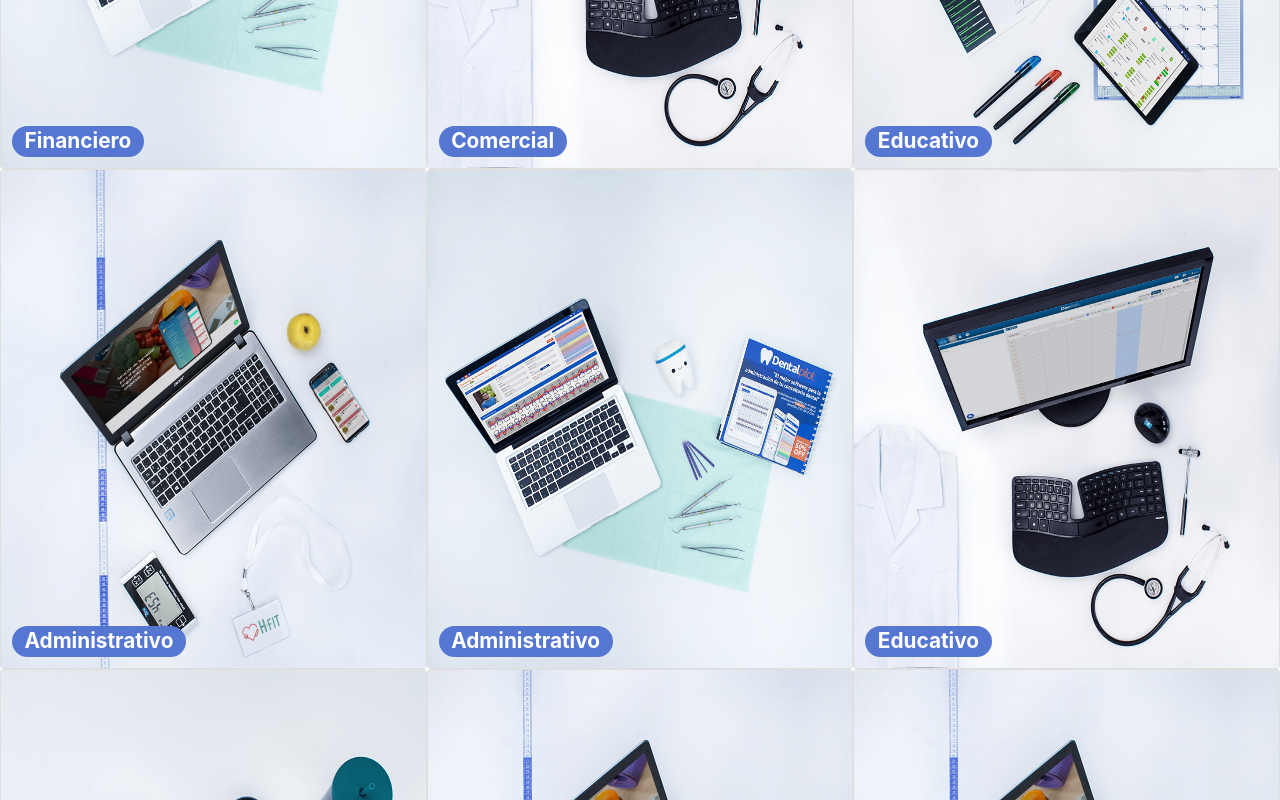
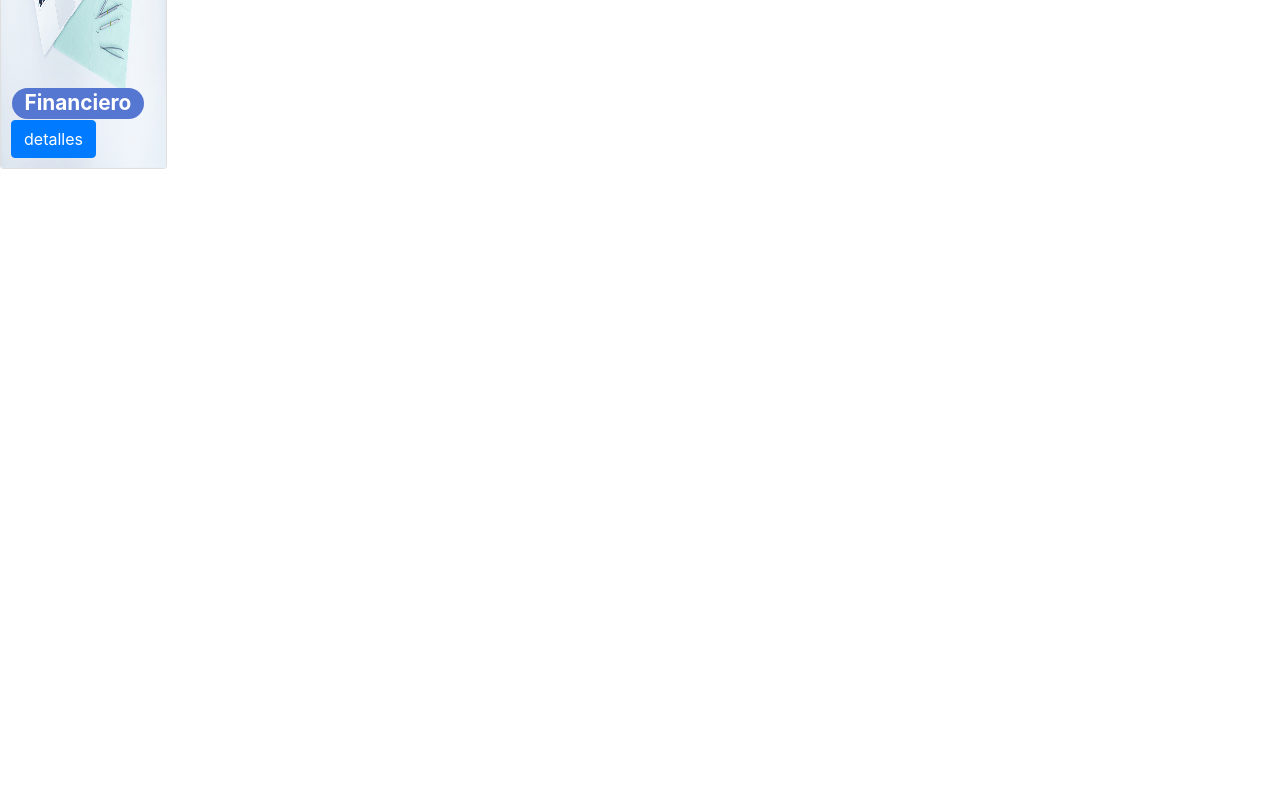
Before and after one commit to ProyectoIntegrador2018/blue-lab, a Vue app in the folder showroom/: page / in a window 1280 px wide. Shown: the part 820-1620 px from the top of the page. After the commit the page ends 989 px from the top, so only its background shows below. Built offline with nearby package versions, Linux system fonts and the light colour scheme; a web font is replaced by a local one.

Commit message:
detalles de proyecto aparecen en boton de card

```diff
--- a/showroom/src/components/CardItem.vue
+++ b/showroom/src/components/CardItem.vue
@@ -16,18 +16,23 @@
               </div>
               <div class="badge-position">
                 <a href="#" class="badge badge-pill badge-primary">{{card.tags}}</a>
-             <!--    <a href="#" class="badge badge-pill badge-light">Tag</a>
+             <!--<a href="#" class="badge badge-pill badge-light">Tag</a>
                 <a href="#" class="badge badge-pill badge-light">Tag</a>
                 <a href="#" class="badge badge-pill badge-light">Tag</a> -->
+                   <button  v-on:click="isDetail = !isDetail" class="btn btn-primary"> detalles </button>
               </div>
+
             </div>
         </div>
       </div>
     </div>
   </div>
 
+<DetailsItem v-show="isDetail" class="detailsItem"></DetailsItem>
 
 </div>
+
+
 
 
 <!--  Seccion para cargar datos
@@ -65,26 +70,18 @@
 
 
 <script>
-  // import DetailsItem from '@/components/DetailsItem.vue'
+  import DetailsItem from '@/components/DetailsItem.vue'
 
 
   export default {
     name: "CardItem",
     data: () => ({
       cards: [
-        { title: 'Proyecto 1', subtitle:'Subtitulo de proyecto' ,src: require('@/assets/Proy1.png'), tags:"Financiero"},
-        { title: 'Proyecto 2', subtitle:'Subtitulo de proyecto' ,src: require('@/assets/Proy2.png'), tags:"Comercial"},
-        { title: 'Proyecto 3', subtitle:'Subtitulo de proyecto' ,src: require('@/assets/Proy3.png'), tags:"Educativo"},
-        { title: 'Proyecto 4', subtitle:'Subtitulo de proyecto' ,src: require('@/assets/Proy4.png'), tags:"Administrativo"},
-        { title: 'Proyecto 5', subtitle:'Subtitulo de proyecto' ,src: require('@/assets/Proy1.png'), tags:"Administrativo"},
-        { title: 'Proyecto 6', subtitle:'Subtitulo de proyecto' ,src: require('@/assets/Proy2.png'), tags:"Educativo"},
-        { title: 'Proyecto 7', subtitle:'Subtitulo de proyecto' ,src: require('@/assets/Proy3.png'), tags:"Comercial"},
-        { title: 'Proyecto 8', subtitle:'Subtitulo de proyecto' ,src: require('@/assets/Proy4.png'), tags:"Financiero"},
-        { title: 'Proyecto 9', subtitle:'Subtitulo de proyecto' ,src: require('@/assets/Proy4.png'), tags:"Financiero"},
-        { title: 'Proyecto 10', subtitle:'Subtitulo de proyecto' ,src: require('@/assets/Proy4.png'), tags:"Financiero"}
+        { title: 'Proyecto 1', subtitle:'Subtitulo de proyecto' ,src: require('@/assets/Proy1.png'), tags:"Financiero"}
 
 
       ],
+      isDetail: false
     }),
 
     methods:{
@@ -97,10 +94,10 @@
       pryectsCount(){
 
       }
+    },
+     components:{
+     DetailsItem
     }
-    // components:{
-    //   DetailsItem
-    // }
   }
 
 </script>
@@ -176,6 +173,10 @@
      margin: 0 !important;
   }
 
+  .detailsItem{
+    position: absolute;
+  }
+
 
 
 </style>
```
